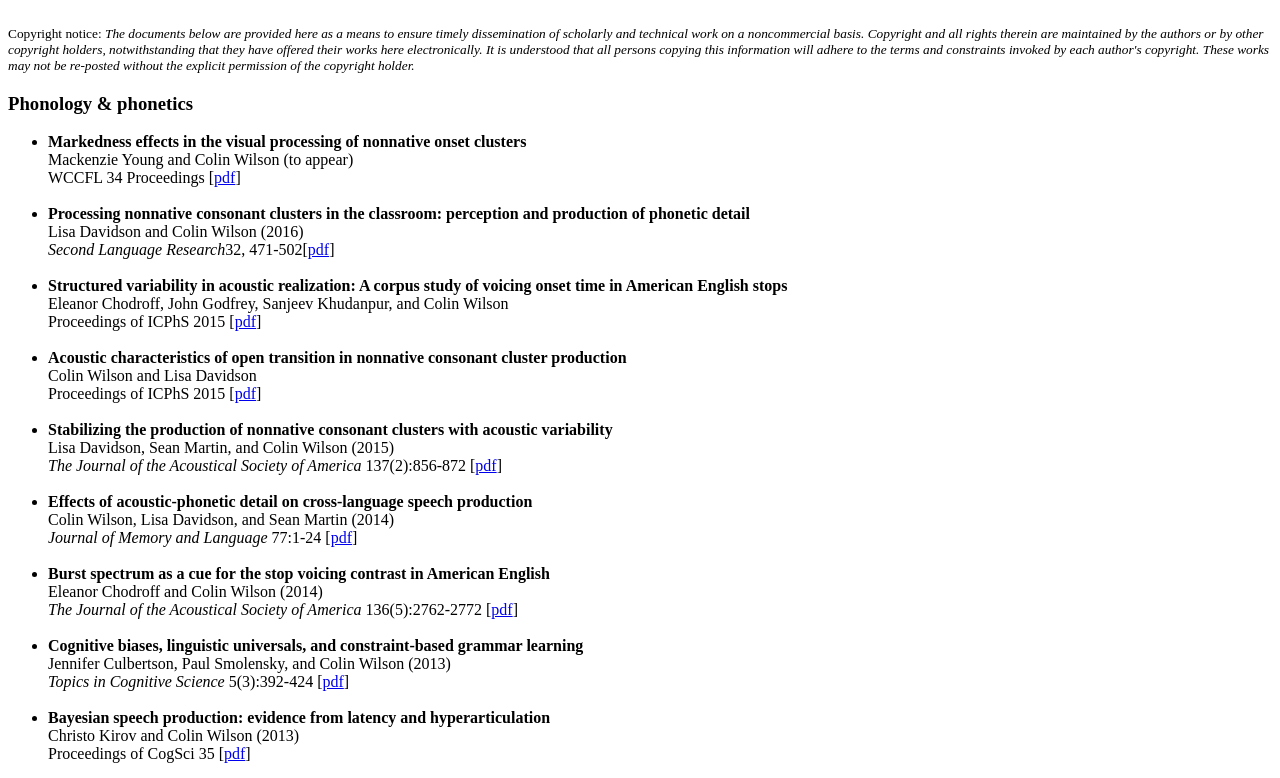
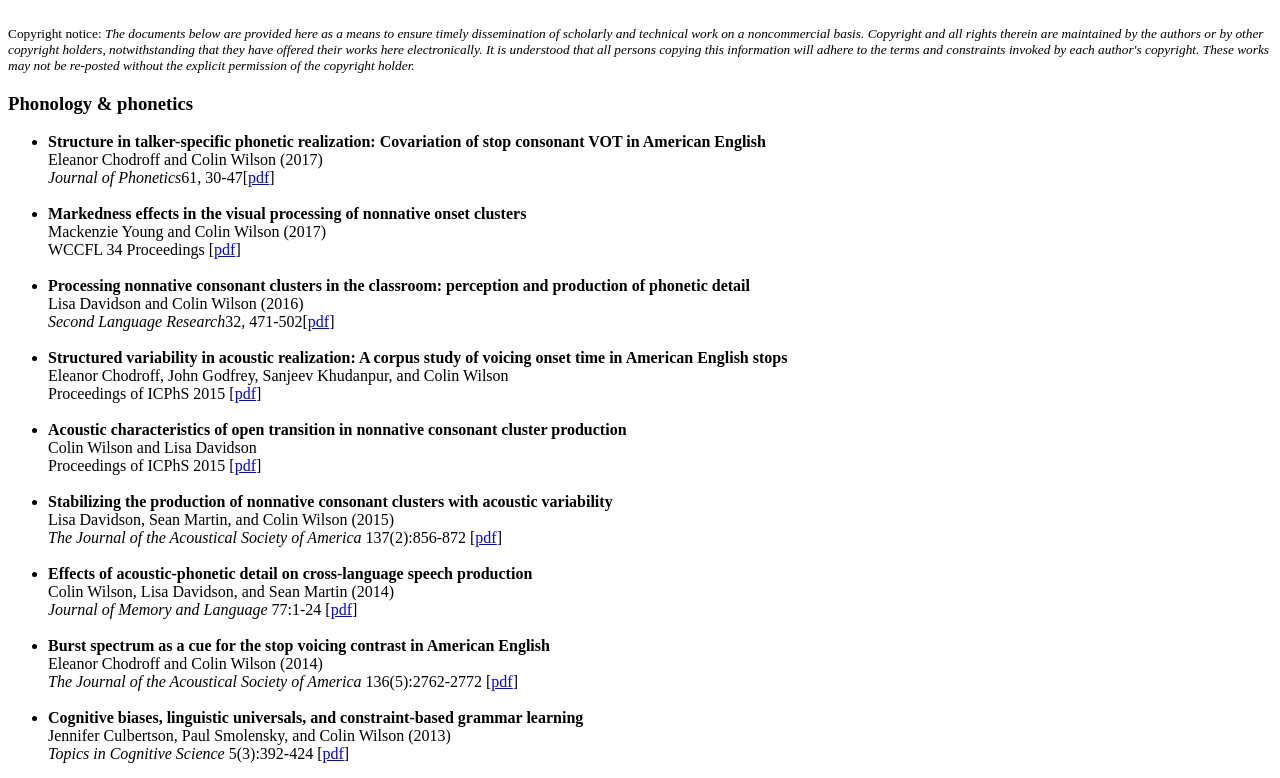
Before and after one commit to colincwilson/colincwilson.github.com, a plain HTML site: page papers.html in a window 1280 px wide. Shown: the top 778 px of the page. Drawn offline with Linux system fonts and the light colour scheme.

Commit message:
Updated papers

```diff
--- a/papers.html
+++ b/papers.html
@@ -16,8 +16,13 @@ Author: Colin Wilson
 <h3>Phonology &amp; phonetics</h3>
 
 <ul>
+<li> <b>Structure in talker-specific phonetic realization: Covariation of stop consonant VOT in American English</b></br>
+Eleanor Chodroff and Colin Wilson (2017)</br>
+<i>Journal of Phonetics</i>61, 30-47[<a href="papers/ChodroffWilsonCovariationVOT2017.pdf">pdf</a>]
+</li></br>
+
 <li> <b>Markedness effects in the visual processing of nonnative onset clusters</b></br>
-Mackenzie Young and Colin Wilson (to appear)</br>
+Mackenzie Young and Colin Wilson (2017)</br>
 WCCFL 34 Proceedings [<a href="papers/YoungWilsonMarkednessEffectsVisualProcessingNonnativeClusters_WCCFL_2016.pdf">pdf</a>]
 </li></br>
 
```
Also changed, not shown: 2 other files.
